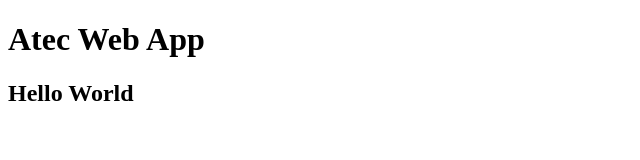
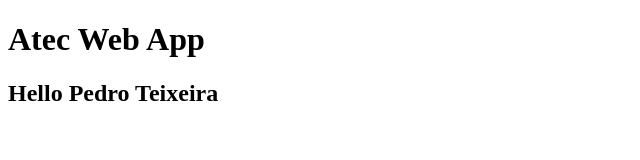
Before and after one commit to PedroTeixeira00/atec-web-app, a plain HTML site: page index.html in a window 1280 px wide. Shown: the whole page, without its empty margins (0-640 px from the left). Drawn offline with Linux system fonts and the light colour scheme.

Commit message:
Hello message edited

```diff
--- a/index.html
+++ b/index.html
@@ -9,6 +9,6 @@
 <body>
     <h1>Atec Web App</h1>
 
-    <h2>Hello World</h2>
+    <h2>Hello Pedro Teixeira</h2>
 </body>
 </html>
```
